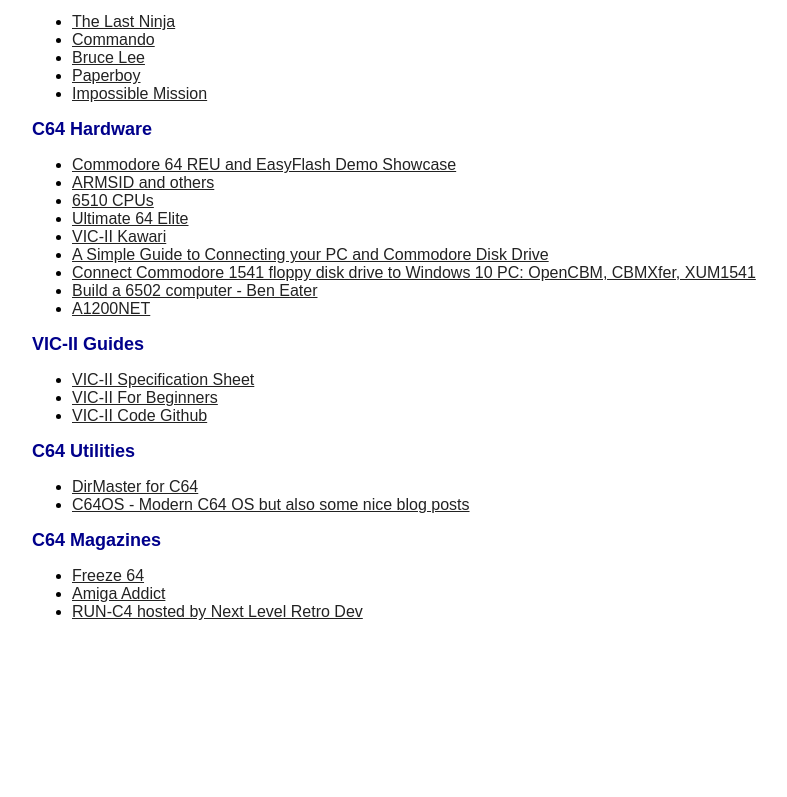
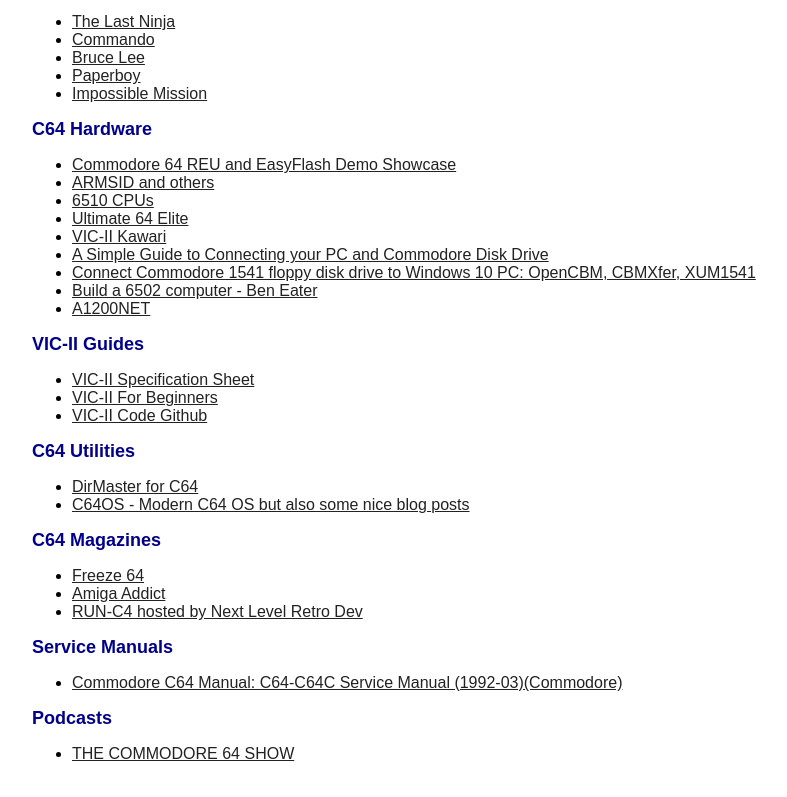
Before and after one commit to brawnydawg/brawnydawg.github.io, a plain HTML site: page c64_resources/index.html in a window 1280 px wide. Shown: the part 498-1295 px from the top of the page, without its empty margins (26-813 px from the left). Before the commit the page ends 1193 px from the top, so only its background shows below. Drawn offline with Linux system fonts and the light colour scheme.

Commit message:
Update index.html

```diff
--- a/c64_resources/index.html
+++ b/c64_resources/index.html
@@ -85,5 +85,14 @@
             <li><a href="https://runc64.blogspot.com/" target="_blank">RUN-C4 hosted by Next Level Retro Dev</a></li>
         </ul>
 
+        <h2>Service Manuals</h2>
+        <ul>
+            <li><a href="https://archive.org/details/C64-C64C_Service_Manual_1992-03_Commodore/mode/2up" target="_blank">Commodore C64 Manual: C64-C64C Service Manual (1992-03)(Commodore)</a></li>
+        </ul>
+
+        <h2>Podcasts</h2>
+        <ul>
+            <li><a href="https://c64show.com" target="_blank">THE COMMODORE 64 SHOW</a></li>
+        </ul>
     </body>
 </html>
```
